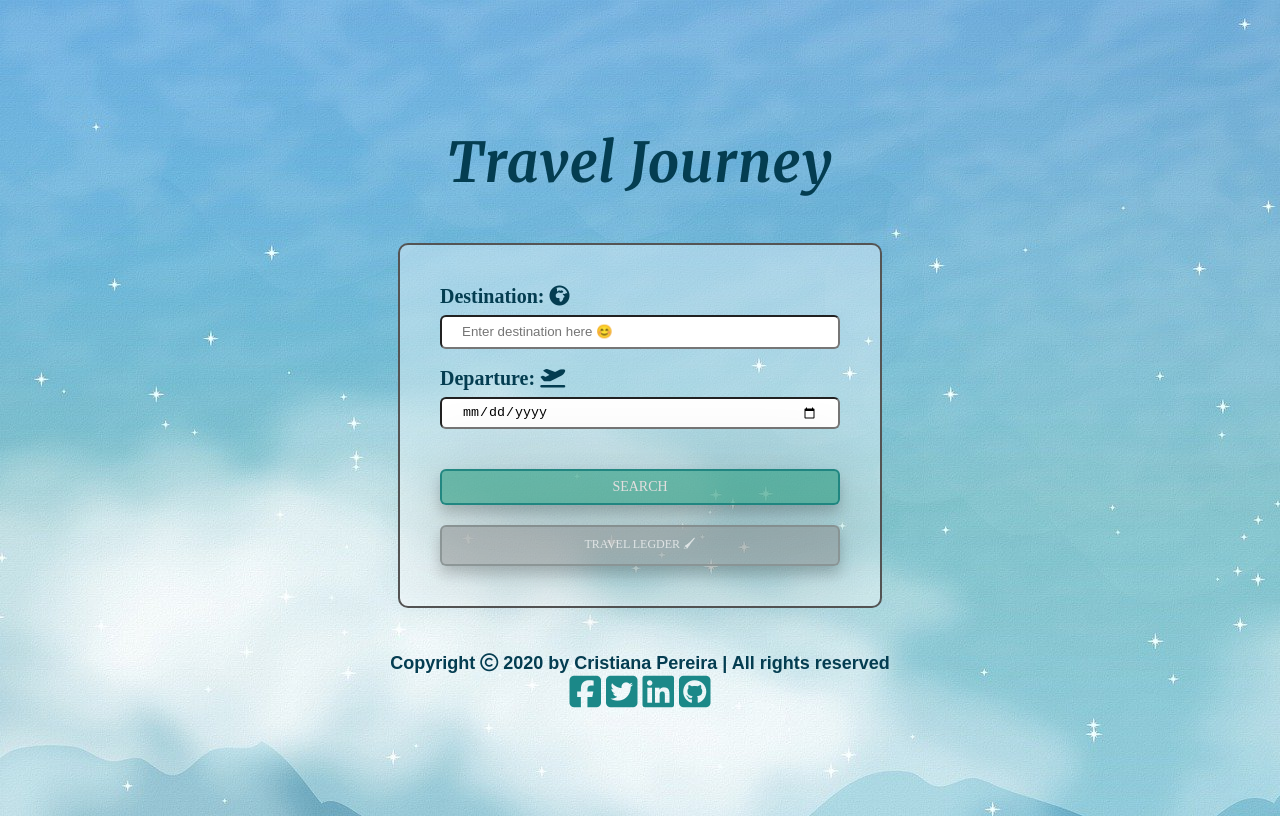
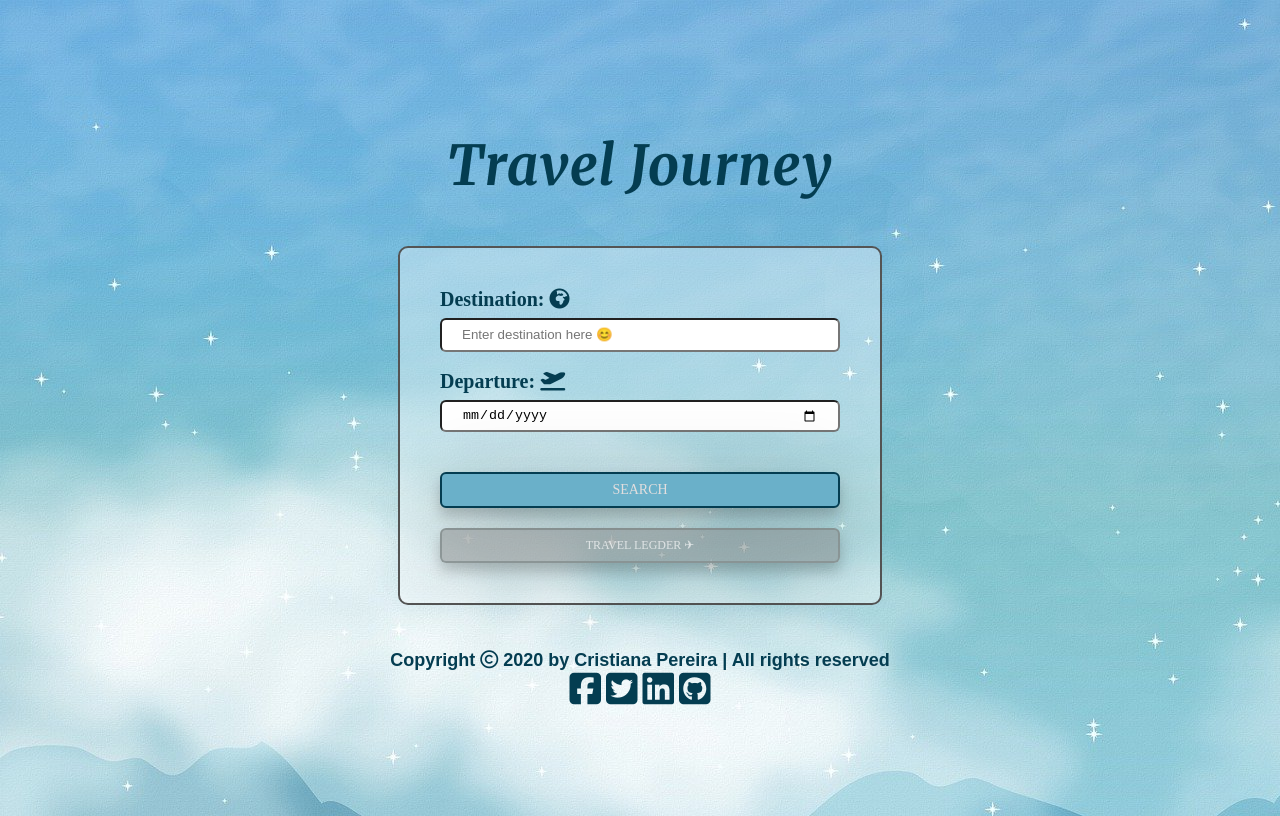
Before and after one commit to CristianaCostaPereira/Travel-App, a website built with webpack: page src/client/views/index.html in a window 1280 px wide. Built offline with nearby package versions, Linux system fonts and the light colour scheme; a web font is replaced by a local one.

Commit message:
CSS still in process

```diff
--- a/src/client/styles/footer.scss
+++ b/src/client/styles/footer.scss
@@ -11,17 +11,17 @@ footer {
 }
 
 .fa-facebook-square {
-    color: rgb(27,136,136);
+    color: rgb(4,61,81);
 }
 
 .fa-twitter-square {
-    color: rgb(27,136,136);
+    color: rgb(4,61,81);
 }
 
 .fa-linkedin {
-    color: rgb(27,136,136);
+    color: rgb(4,61,81);
 }
 
 .fa-github-square {
-    color: rgb(27,136,136);
+    color: rgb(4,61,81);
 }
--- a/src/client/styles/form.scss
+++ b/src/client/styles/form.scss
@@ -38,8 +38,10 @@ input[type="submit"] {
     color: rgb(226, 222, 222);
     width: 100%;
     text-transform: uppercase;
-    border: 2px solid rgba(23, 128, 123, 0.878);
-    background-color: rgba(37, 150, 121, 0.590);
+    // border: 2px solid rgba(23, 128, 123, 0.878);
+    border: 2px solid rgb(4,61,81);
+    // background-color: rgba(37, 150, 121, 0.590);
+    background-color: rgb(106,176,201);
     padding: 8px;
     border-radius: 6px;
     cursor: pointer;
@@ -49,7 +51,8 @@ input[type="submit"] {
 }
 
 input[type="submit"]:hover {
-    background-color: rgb(27, 136, 136);
+    // background-color: rgb(27, 136, 136);
+    background-color: rgba(4, 61, 81, 0.41);
     color: rgb(255, 254, 228);
     box-shadow: 0 8px 6px 0 rgba(0,0,0,0.2), 0 12px 80px 0 rgba(0,0,0,0.19)
 }
@@ -72,7 +75,6 @@ input[type="submit"]:hover {
 
 #history-button:hover {
     color: rgb(255, 254, 228);
-    // background-color: rgba(41, 156, 127, 0.588);
     background-color: rgb(138, 148, 148);
     box-shadow: 0 8px 6px 0 rgba(0,0,0,0.2), 0 12px 80px 0 rgba(0,0,0,0.19)
 }
--- a/src/client/views/index.html
+++ b/src/client/views/index.html
@@ -39,7 +39,7 @@
 
                 <input type="submit" name="ready-to-go" value="Search" onclick="return Client.getTravelInfo(event)">
                 <span id="history-button" onclick="return Client.travelHistory()">
-                    Travel Legder 🖌
+                    Travel Legder ✈
                 </span>
             </form>
         </div>
```
Also changed, not shown: src/__test__/handleSearch.test.js (+1 -1 lines), src/__test__/server.test.js (+1 -1 lines), README.md.
